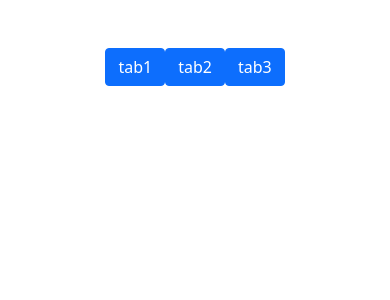
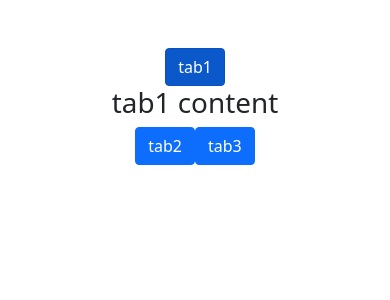
Before and after one commit to jonathankohen/tabs, a React (Create React App) app: page / in a window 390 px wide. Shown: the top 300 px of the page. Built offline with nearby package versions, Linux system fonts and the light colour scheme.

Commit message:
responsiveness and design are pretty horrible, but it works '

```diff
--- a/src/App.js
+++ b/src/App.js
@@ -4,31 +4,27 @@ import 'bootstrap/dist/css/bootstrap.min.css';
 import './App.css';
 
 import Tabs from './components/Tabs';
-import Tab from './components/Tab';
 
 const initialState = [
     {
         name: 'tab1',
         content: 'tab1 content',
         tabIndex: 0,
-        isActive: false,
     },
     {
         name: 'tab2',
         content: 'tab2 content',
         tabIndex: 1,
-        isActive: false,
     },
     {
         name: 'tab3',
         content: 'tab3 content',
         tabIndex: 2,
-        isActive: false,
     },
 ];
 
 function App() {
-    const [tabs, setTabs] = useState(initialState);
+    const [tabs] = useState(initialState);
 
     return (
         <div className="App">
@@ -36,20 +32,6 @@ function App() {
                 <div className="row d-flex justify-content-center my-5">
                     <div className="col-md-12 text-center">
                         <Tabs tabs={tabs} />
-                        {/* <Tabs>
-                            <Tab
-                                iconClassName={'icon-class-0'}
-                                linkClassName={'link-class-0'}
-                            >
-                                <p>content 0</p>
-                            </Tab>
-                            <Tab
-                                iconClassName={'icon-class-1'}
-                                linkClassName={'link-class-1'}
-                            >
-                                <p>content 1</p>
-                            </Tab>
-                        </Tabs> */}
                     </div>
                 </div>
             </div>
--- a/src/components/Tab.jsx
+++ b/src/components/Tab.jsx
@@ -1,18 +1,24 @@
 import React from 'react';
 
-export default function Tab({ onClick, isActive, tabIndex, name }) {
+export default function Tab({ onClick, isActive, tabIndex, name, content }) {
     const handleTabClick = e => {
         e.preventDefault();
         onClick(tabIndex);
     };
 
     return (
+        <>
             <button
                 type="button"
-            className={`btn btn-primary ${isActive ? 'active' : ''}`}
+                className={`btn btn-primary ${
+                    isActive === tabIndex ? 'active' : ''
+                }`}
                 onClick={handleTabClick}
             >
                 {name}
             </button>
+
+            {isActive === tabIndex ? <h1>{content}</h1> : ''}
+        </>
     );
 }
--- a/src/components/Tabs.jsx
+++ b/src/components/Tabs.jsx
@@ -1,7 +1,6 @@
 import React, { useState } from 'react';
 
 import Tab from './Tab';
-import Display from './Display';
 
 const initialTabIndex = 0;
 
@@ -21,7 +20,8 @@ export default function Tabs({ tabs }) {
                     <Tab
                         key={i}
                         tabIndex={i}
-                        {...tab}
+                        name={tab.name}
+                        content={tab.content}
                         isActive={activeTabIndex}
                         onClick={handleTabClick}
                     />
```
Lines whose indentation alone changed are shown as unchanged.
